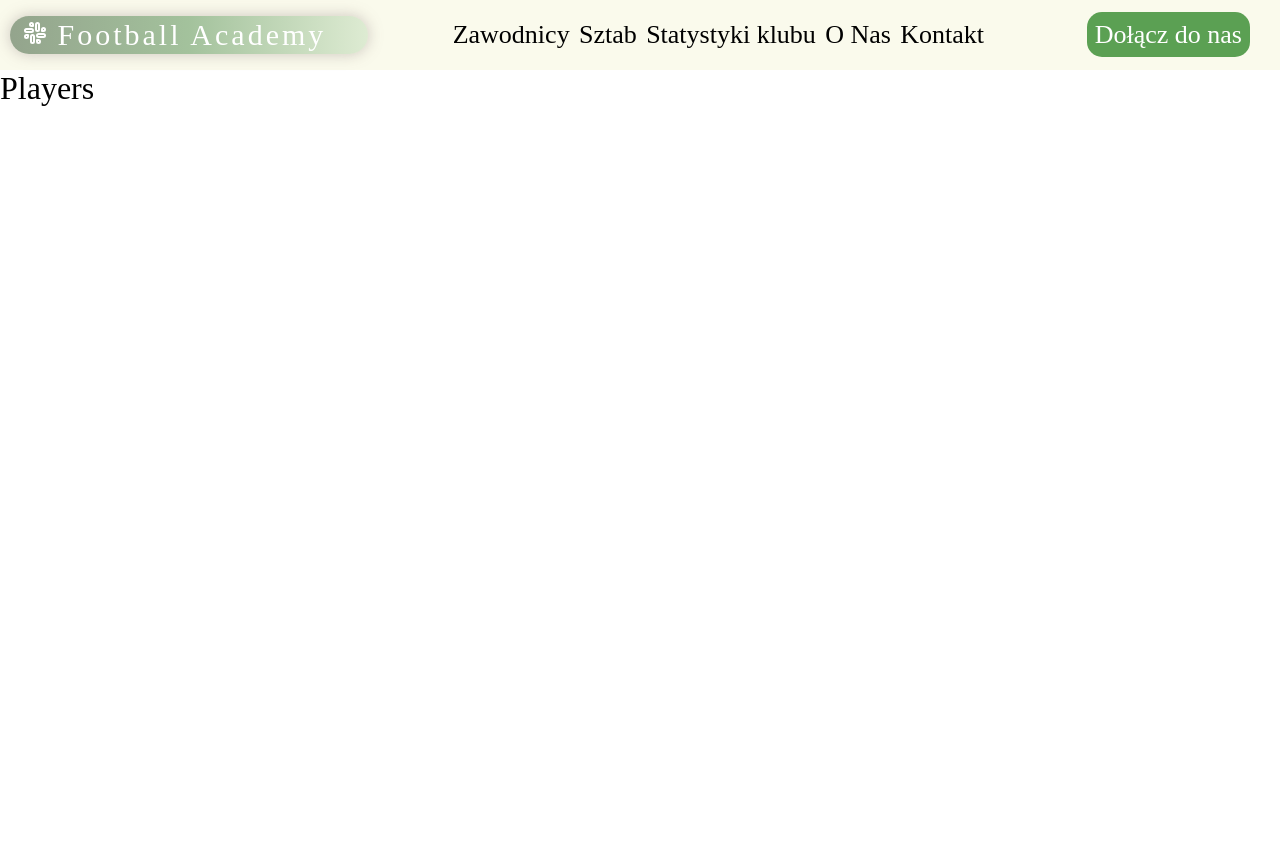
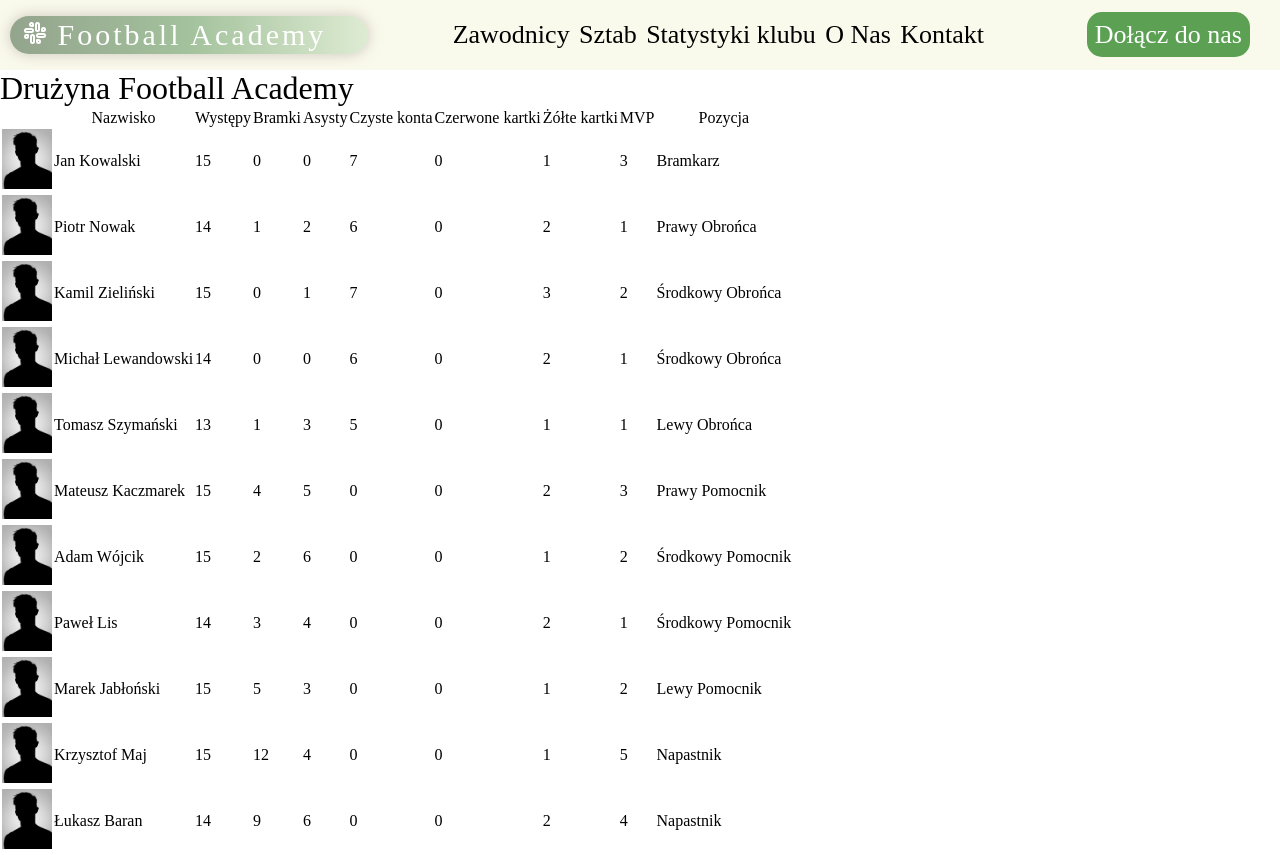
Before and after one commit to TomekBekus02/Football_Academy, a Next.js app: page /players in a window 1280 px wide. Before the commit the page ends 800 px from the top, so only its background shows below. Built offline with nearby package versions, Linux system fonts and the light colour scheme.

Commit message:
create players draft

```diff
--- a/src/app/players/page.tsx
+++ b/src/app/players/page.tsx
@@ -1,7 +1,29 @@
+import { playersData } from '@/data/players'
+import PlayerRow from './playerRow/playerRow'
+
 export default function Players(){
     return(
         <div>
-            <h1>Players</h1>
+            <h1>Drużyna {playersData[0].team}</h1>
+            <table>
+                <thead>
+                    <tr>
+                        <th scope='col'></th>
+                        <th scope='col'>Nazwisko</th>
+                        <th scope='col'>Występy</th>
+                        <th scope='col'>Bramki</th>
+                        <th scope='col'>Asysty</th>
+                        <th scope='col'>Czyste konta</th>
+                        <th scope='col'>Czerwone kartki</th>
+                        <th scope='col'>Żółte kartki</th>
+                        <th scope='col'>MVP</th>
+                        <th scope='col'>Pozycja</th>
+                    </tr>
+                </thead>
+                <tbody>
+                    <PlayerRow/>
+                </tbody>
+            </table>
         </div>
     )
 }
--- /dev/null
+++ b/src/app/players/playerRow/playerRow.tsx
@@ -0,0 +1,44 @@
+import { playersData } from '@/data/players'
+import Image from 'next/image'
+
+type Player = {
+    id: number,
+    name: string,
+    dateBirth: string,
+    photo: string,
+    position: string,
+    team: string,
+    ageGroup: string,
+    appearances: number,
+    cleanSheet: number,
+    goals: number,
+    assists: number,
+    MVPs: number,
+    redCards: number,
+    yellowCards: number
+}
+
+export default function playerRow(){
+    return(
+        <>
+                    {
+                        playersData.map((player: Player) =>
+                            <tr key={player.id}>
+                                <th scope='row'>
+                                    {<Image src={player.photo} alt="" width={50} height={60}/>}
+                                </th>
+                                <td>{player.name}</td>
+                                <td>{player.appearances}</td>
+                                <td>{player.goals}</td>
+                                <td>{player.assists}</td>
+                                <td>{player.cleanSheet}</td>
+                                <td>{player.redCards}</td>
+                                <td>{player.yellowCards}</td>
+                                <td>{player.MVPs}</td>
+                                <td>{player.position}</td>
+                            </tr>
+                        )
+                    }
+        </>
+    )
+}
--- /dev/null
+++ b/src/data/players.js
@@ -0,0 +1,178 @@
+export const playersData = [
+  {
+    "id": 1,
+    "name": "Jan Kowalski",
+    "dateBirth": "12-05-2014",
+    "photo": "/players/default_player.png",
+    "position": "Bramkarz",
+    "team": "Football Academy",
+    "ageGroup": "U12",
+    "appearances": 15,
+    "cleanSheet": 7,
+    "goals": 0,
+    "assists": 0,
+    "MVPs": 3,
+    "redCards": 0,
+    "yellowCards": 1
+  },
+  {
+    "id": 2,
+    "name": "Piotr Nowak",
+    "dateBirth": "03-02-2014",
+    "photo": "/players/default_player.png",
+    "position": "Prawy Obrońca",
+    "team": "Football Academy",
+    "ageGroup": "U12",
+    "appearances": 14,
+    "cleanSheet": 6,
+    "goals": 1,
+    "assists": 2,
+    "MVPs": 1,
+    "redCards": 0,
+    "yellowCards": 2
+  },
+  {
+    "id": 3,
+    "name": "Kamil Zieliński",
+    "dateBirth": "18-08-2014",
+    "photo": "/players/default_player.png",
+    "position": "Środkowy Obrońca",
+    "team": "Football Academy",
+    "ageGroup": "U12",
+    "appearances": 15,
+    "cleanSheet": 7,
+    "goals": 0,
+    "assists": 1,
+    "MVPs": 2,
+    "redCards": 0,
+    "yellowCards": 3
+  },
+  {
+    "id": 4,
+    "name": "Michał Lewandowski",
+    "dateBirth": "27-09-2014",
+    "photo": "/players/default_player.png",
+    "position": "Środkowy Obrońca",
+    "team": "Football Academy",
+    "ageGroup": "U12",
+    "appearances": 14,
+    "cleanSheet": 6,
+    "goals": 0,
+    "assists": 0,
+    "MVPs": 1,
+    "redCards": 0,
+    "yellowCards": 2
+  },
+  {
+    "id": 5,
+    "name": "Tomasz Szymański",
+    "dateBirth": "05-06-2014",
+    "photo": "/players/default_player.png",
+    "position": "Lewy Obrońca",
+    "team": "Football Academy",
+    "ageGroup": "U12",
+    "appearances": 13,
+    "cleanSheet": 5,
+    "goals": 1,
+    "assists": 3,
+    "MVPs": 1,
+    "redCards": 0,
+    "yellowCards": 1
+  },
+  {
+    "id": 6,
+    "name": "Mateusz Kaczmarek",
+    "dateBirth": "09-01-2014",
+    "photo": "/players/default_player.png",
+    "position": "Prawy Pomocnik",
+    "team": "Football Academy",
+    "ageGroup": "U12",
+    "appearances": 15,
+    "cleanSheet": 0,
+    "goals": 4,
+    "assists": 5,
+    "MVPs": 3,
+    "redCards": 0,
+    "yellowCards": 2
+  },
+  {
+    "id": 7,
+    "name": "Adam Wójcik",
+    "dateBirth": "21-04-2014",
+    "photo": "/players/default_player.png",
+    "position": "Środkowy Pomocnik",
+    "team": "Football Academy",
+    "ageGroup": "U12",
+    "appearances": 15,
+    "cleanSheet": 0,
+    "goals": 2,
+    "assists": 6,
+    "MVPs": 2,
+    "redCards": 0,
+    "yellowCards": 1
+  },
+  {
+    "id": 8,
+    "name": "Paweł Lis",
+    "dateBirth": "10-10-2014",
+    "photo": "/players/default_player.png",
+    "position": "Środkowy Pomocnik",
+    "team": "Football Academy",
+    "ageGroup": "U12",
+    "appearances": 14,
+    "cleanSheet": 0,
+    "goals": 3,
+    "assists": 4,
+    "MVPs": 1,
+    "redCards": 0,
+    "yellowCards": 2
+  },
+  {
+    "id": 9,
+    "name": "Marek Jabłoński",
+    "dateBirth": "02-07-2014",
+    "photo": "/players/default_player.png",
+    "position": "Lewy Pomocnik",
+    "team": "Football Academy",
+    "ageGroup": "U12",
+    "appearances": 15,
+    "cleanSheet": 0,
+    "goals": 5,
+    "assists": 3,
+    "MVPs": 2,
+    "redCards": 0,
+    "yellowCards": 1
+  },
+  {
+    "id": 10,
+    "name": "Krzysztof Maj",
+    "dateBirth": "16-03-2014",
+    "photo": "/players/default_player.png",
+    "position": "Napastnik",
+    "team": "Football Academy",
+    "ageGroup": "U12",
+    "appearances": 15,
+    "cleanSheet": 0,
+    "goals": 12,
+    "assists": 4,
+    "MVPs": 5,
+    "redCards": 0,
+    "yellowCards": 1
+  },
+  {
+    "id": 11,
+    "name": "Łukasz Baran",
+    "dateBirth": "29-11-2014",
+    "photo": "/players/default_player.png",
+    "position": "Napastnik",
+    "team": "Football Academy",
+    "ageGroup": "U12",
+    "appearances": 14,
+    "cleanSheet": 0,
+    "goals": 9,
+    "assists": 6,
+    "MVPs": 4,
+    "redCards": 0,
+    "yellowCards": 2
+  }
+];
```
